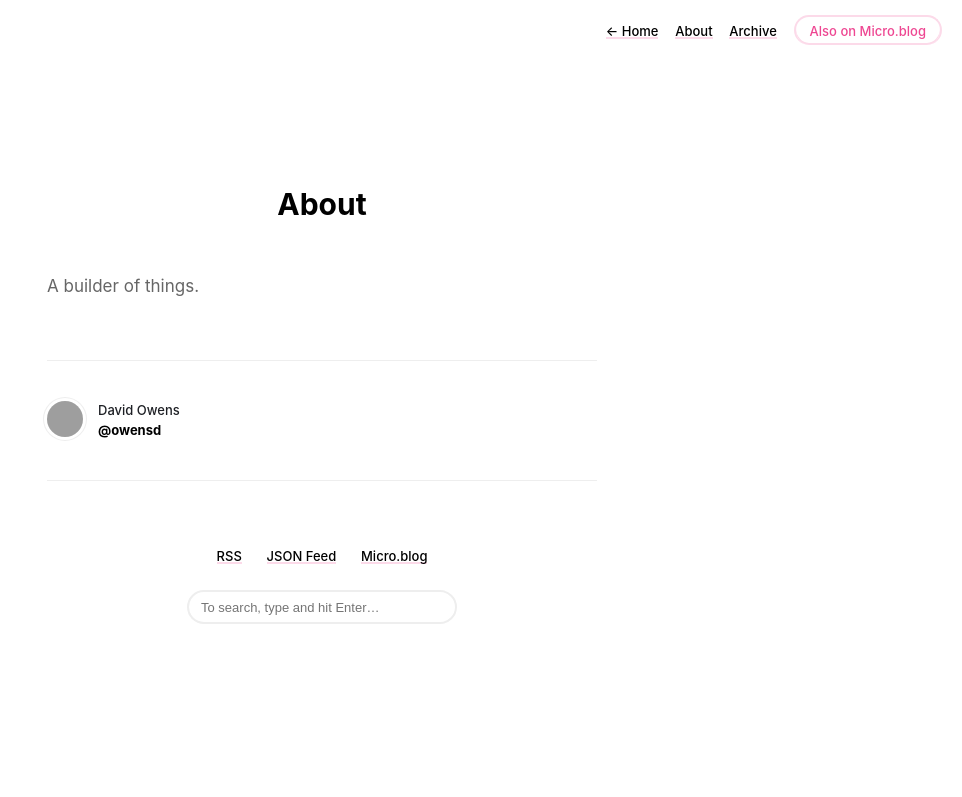
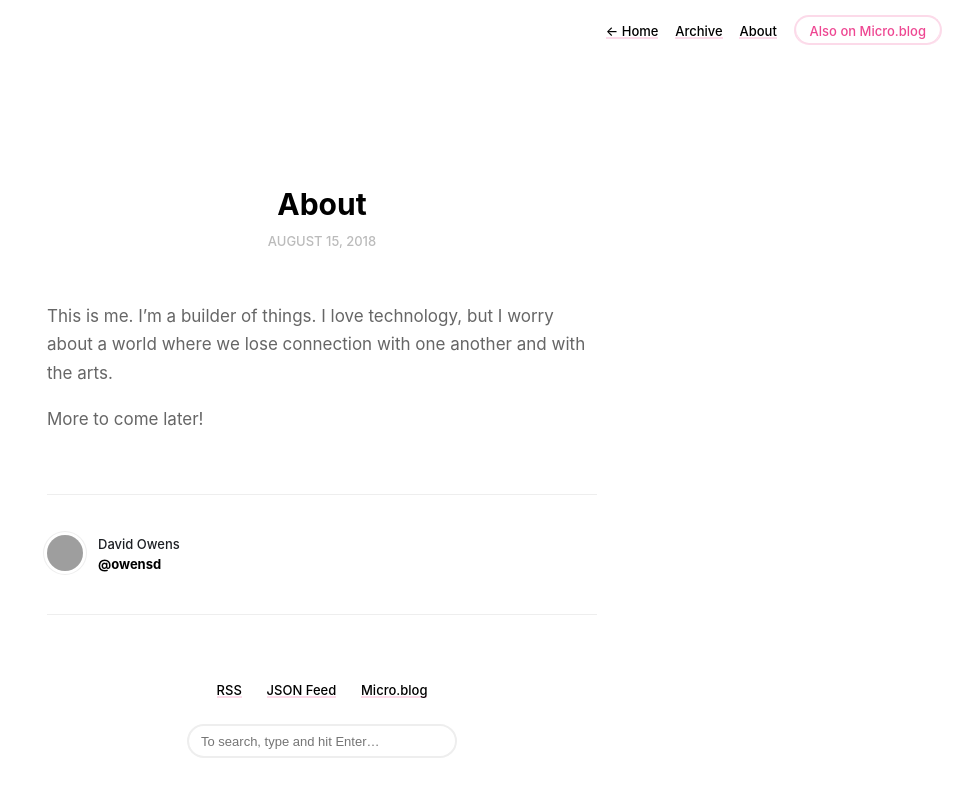
Before and after one commit to owensd/owensd.github.io, a Jekyll site: the page built from about.md, in a window 1280 px wide. Shown: the top 797 px of the page, without its empty margins (318-1280 px from the left). Built offline with Jekyll 4.4.1, drawn with Linux system fonts in a browser that asks for light colours; grey boxes are pictures that could not be loaded.

Commit message:
Mirroring from Micro.blog.

```diff
--- a/about.md
+++ b/about.md
@@ -1,7 +1,10 @@
 ---
+title: "About"
+permalink: "/about/"
 layout: page
-title: About
-permalink: /about/
-order: -1
+order: 2
+date: 2018-08-15 23:10:27 -0700
 ---
-A builder of things.
+This is me. I'm a builder of things. I love technology, but I worry about a world where we lose connection with one another and with the arts.
+
+More to come later!
```
